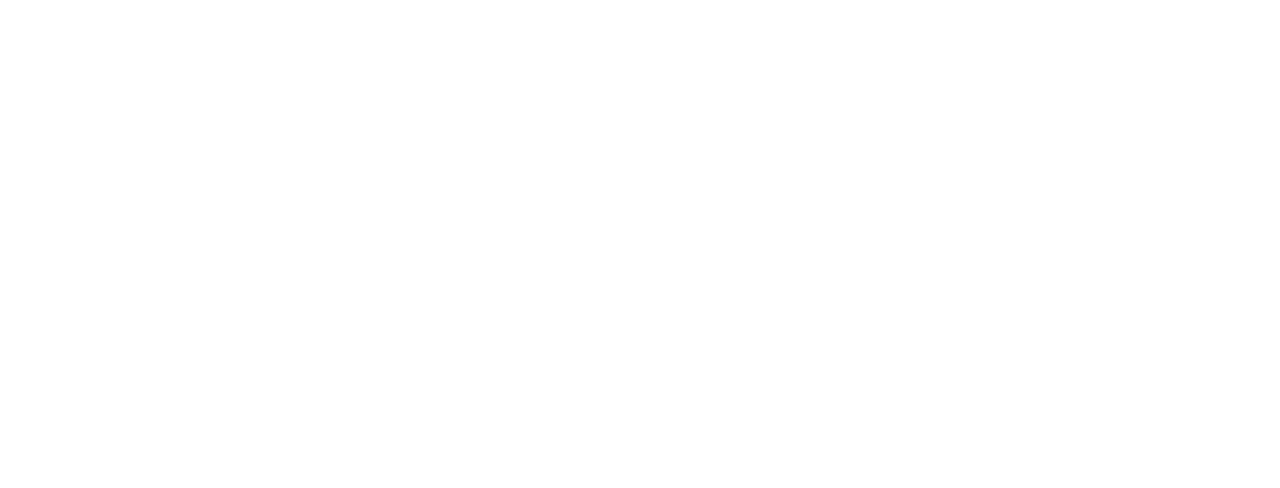
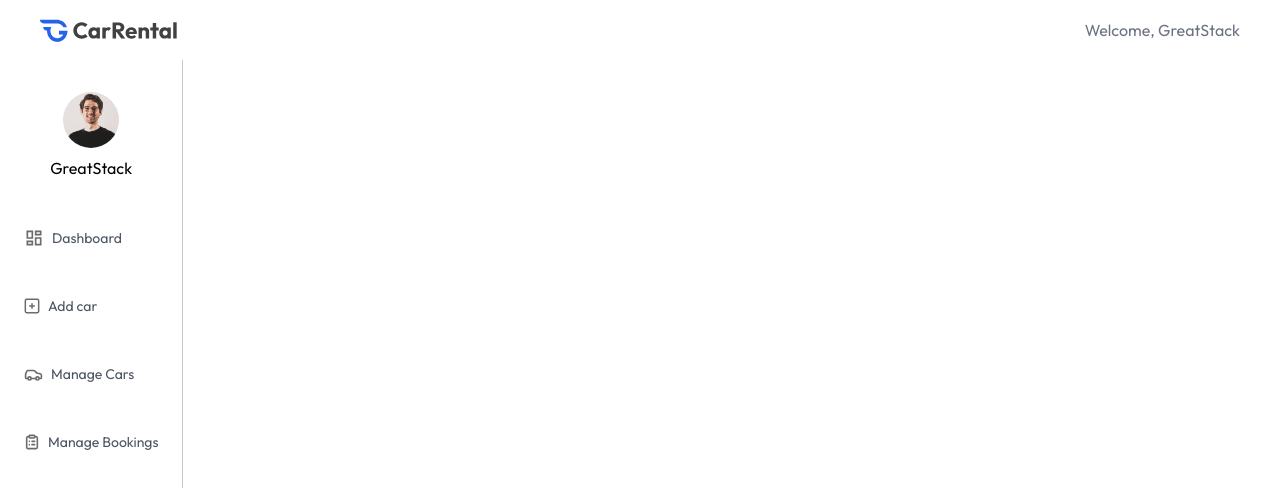
Before and after one commit to developer-abdiweli-jama/mern-car-rental, a React (Vite) app in the folder client/: page /owner/add-car in a window 1280 px wide. Before the commit this address had no page. Shown: the top 488 px of the page. Built offline with nearby package versions, Linux system fonts and the light colour scheme.

Commit message:
feat: add owner dashboard layout with navigation and management pages

```diff
--- a/client/src/App.jsx
+++ b/client/src/App.jsx
@@ -7,6 +7,11 @@
 import Cars from './pages/Cars';
 import MyBookings from './pages/MyBookings';
 import Footer from './components/Footer';
+import Layout from './pages/owner/Layout';
+import Dashboard from './pages/owner/Dashboard';
+import AddCar from './pages/owner/AddCar';
+import ManageCars from './pages/owner/ManageCars.jsx';
+import ManageBookings from './pages/owner/ManageBookings.jsx';
 
 const App = () => {
   const [showLogin, setShowLogin] = useState(false); // ← fixed: was missing useState call
@@ -21,6 +26,12 @@
         <Route path='/car-details/:id' element={<CarDetails />} />
         <Route path='/cars' element={<Cars />} />
         <Route path='/my-bookings/' element={<MyBookings />} />
+        <Route path='/owner' element={<Layout />}>
+          <Route index element={<Dashboard />} />
+          <Route path='add-car' element={<AddCar />} />
+          <Route path='manage-cars' element={<ManageCars />} />
+          <Route path='manage-bookings' element={<ManageBookings />} />
+        </Route>
       </Routes>
       {!isOwnerPath && <Footer />}
     </>
--- /dev/null
+++ b/client/src/components/owner/NavbarOwner.jsx
@@ -0,0 +1,19 @@
+import React from 'react'
+import { assets, dummyUserData } from '../../assets/assets'
+import { Link } from 'react-router-dom';
+
+const NavbarOwner = () => {
+    const user =dummyUserData;
+
+  return (
+    <div className='flex items-center justify-between px-6 md:px-10 py-4 text-gray-500 border-borderColor relative transition-all'>
+        <Link to='/'>
+        <img src={assets.logo} alt="" className='h-7' />
+        </Link>
+        <p>Welcome, {user.name || "Owner"}</p>
+
+    </div>
+  )
+}
+
+export default NavbarOwner
--- /dev/null
+++ b/client/src/components/owner/Sidebar.jsx
@@ -0,0 +1,48 @@
+import React from 'react'
+import { assets, dummyUserData, ownerMenuLinks } from '../../assets/assets'
+import { NavLink, useLocation } from 'react-router-dom';
+import { useState } from 'react';
+
+const Sidebar = () => {
+    const user = dummyUserData;
+    const location = useLocation;
+    const [image, setImage]= useState('')
+    const updateImage = async ()=>{
+        user.image = URL.createObjectURL(image)
+        setImage('')
+    }
+  return (
+    <div className='relative min-h-screen md:flex flex-col items-center pt-8 max-w-13 md:max-w-60 border-r border-borderColor text-sm'>
+
+        <div className='group relative'>
+            <label htmlFor="image">
+                <img className='h-9 md:h-14 w-9 md:w-14 rounded-full mx-auto' src={image ? URL.createObjectURL(image): user ?.image || "https://unsplash.com/photos/grayscale-photo-of-man-wearing-blazer-Kt8eGw8_S8Y" } alt="" />
+                <input type="file" id='image' accept='image/*' hidden onChange={(e)=> setImage(e.target.files[0])} onBlur={updateImage} />
+
+                <div className='absolute hidden top-0 left-0 bottom-0 bg-black/10 rounded-full group-hover:flex items-center justify-center cursor-pointer '>
+                    <img src={assets.edit_icon} alt="" />
+                </div>
+            </label>
+        </div>
+         {image && (
+            <button className='absolute top-0 right-0 flex p-2 gap-1 bg-primary/10 text-primary cursor-pointer'>Save <img src={assets.check_icon} width={13} alt='' onClick={updateImage}/></button>
+         )}
+         <p className='mt-2 text-base max-md:hidden'>{user?.name}</p>
+
+         <div className='w-full'>
+            {ownerMenuLinks.map((link, index)=>(
+                <NavLink key={index} to={link.path} className={`relative flex items-center gap-2 w-full py-6 first:mt-6 ${link.path === location.pathname ? 'bg-primary/10 text-primary font-medium' : 'text-gray-600' } px-6`}>
+                    <img src={link.path === location.pathname ? link.coloredIcon : link.icon} alt="Car Icon" />
+                    <span className='max-md:hidden'>{link.name}</span>
+                    <div className={`${link.path === location.pathname && 'bg-primary/10'} absolute rounded-l right-0 h-8 w-1.5`}>
+
+                    </div>
+                </NavLink>
+
+            ))}
+         </div>
+    </div>
+  )
+}
+
+export default Sidebar
--- /dev/null
+++ b/client/src/components/owner/Title.jsx
@@ -0,0 +1,12 @@
+import React from 'react'
+
+const Title = ({ title, subTitle }) => {
+    return (
+        <>
+            <h1 className='font-medium text-3xl'>{title}</h1>
+            <p className='text-sm md:text-base text-gray-500/90 mt-2 max-w-156'>{subTitle}</p>
+        </>
+    )
+}
+
+export default Title
--- /dev/null
+++ b/client/src/pages/owner/AddCar.jsx
@@ -0,0 +1,11 @@
+import React from 'react'
+
+const AddCar = () => {
+  return (
+    <div>
+
+    </div>
+  )
+}
+
+export default AddCar
--- /dev/null
+++ b/client/src/pages/owner/Dashboard.jsx
@@ -0,0 +1,11 @@
+import React from 'react'
+
+const Dashboard = () => {
+  return (
+    <div>
+
+    </div>
+  )
+}
+
+export default Dashboard
--- /dev/null
+++ b/client/src/pages/owner/Layout.jsx
@@ -0,0 +1,17 @@
+import React from 'react'
+import NavbarOwner from '../../components/owner/NavbarOwner'
+import Sidebar from '../../components/owner/Sidebar'
+
+const Layout = () => {
+  return (
+    <div className='flex flex-col'>
+      <NavbarOwner/>
+        <div className='flex'>
+            <Sidebar/>
+
+        </div>
+    </div>
+  )
+}
+
+export default Layout
--- /dev/null
+++ b/client/src/pages/owner/ManageBookings.jsx
@@ -0,0 +1,11 @@
+import React from 'react'
+
+const MangeBookings = () => {
+  return (
+    <div>
+
+    </div>
+  )
+}
+
+export default MangeBookings
--- /dev/null
+++ b/client/src/pages/owner/ManageCars.jsx
@@ -0,0 +1,11 @@
+import React from 'react'
+
+const ManageCars = () => {
+  return (
+    <div>
+
+    </div>
+  )
+}
+
+export default ManageCars
```
